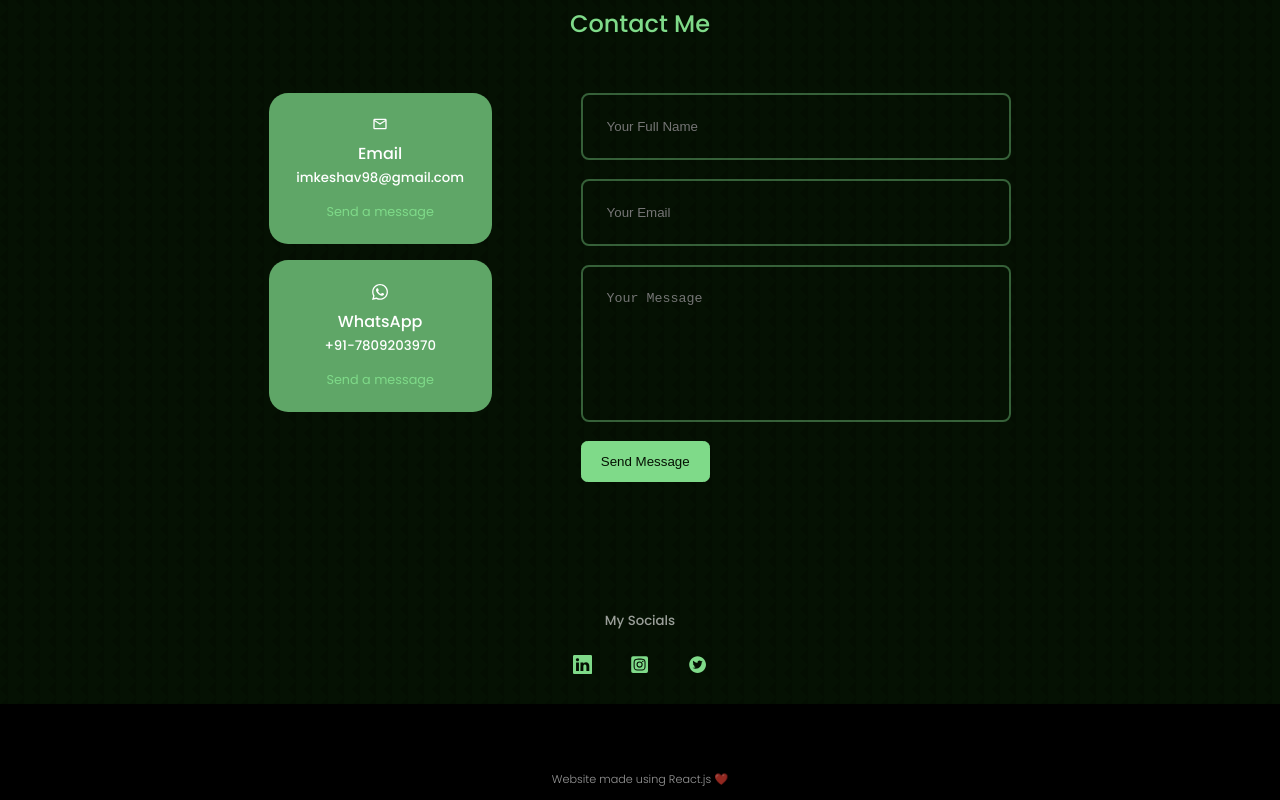
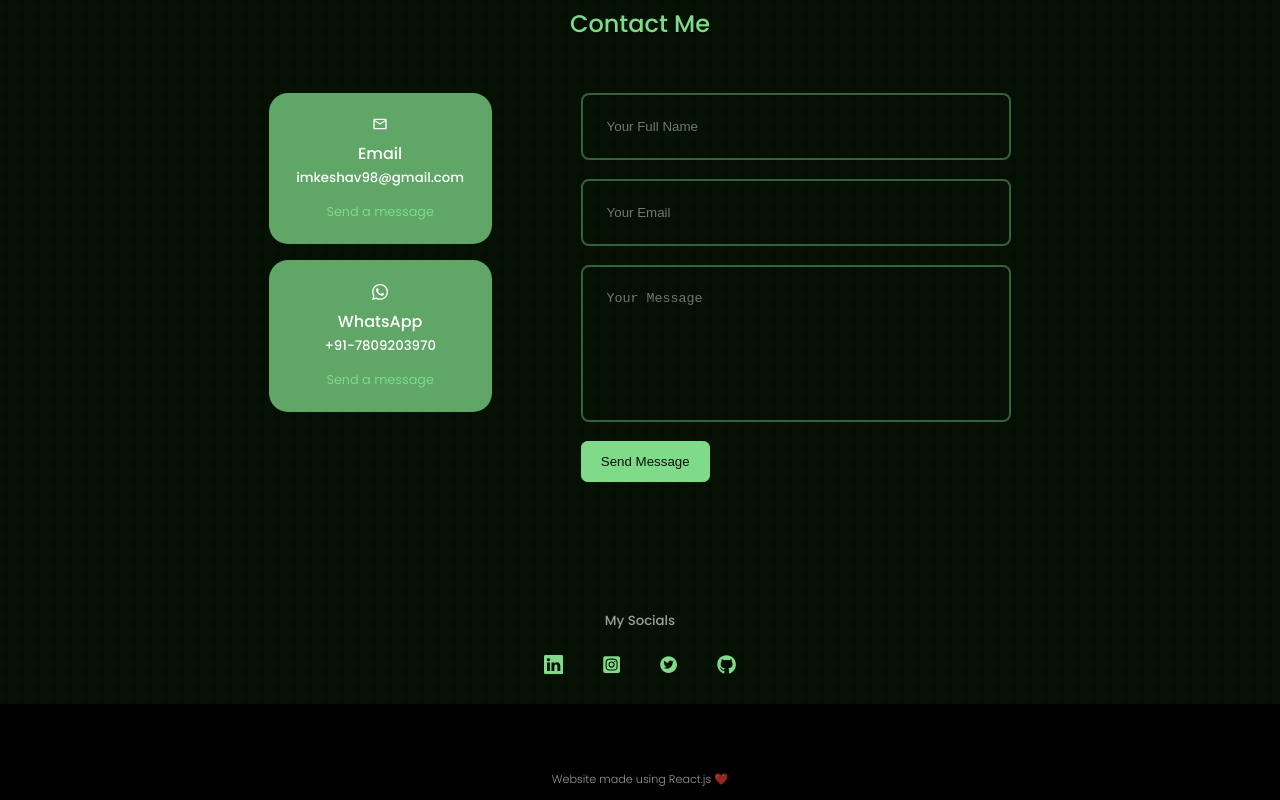
Before and after one commit to imkeshav98/portfolio, a React (Create React App) app: page / in a window 1280 px wide. Shown: the part 3271-4071 px from the top of the page. Built offline with nearby package versions, Linux system fonts and the light colour scheme.

Commit message:
footer update

```diff
--- a/src/components/footer/Footer.jsx
+++ b/src/components/footer/Footer.jsx
@@ -2,6 +2,7 @@
 import { BsLinkedin } from "react-icons/bs";
 import { FaInstagramSquare } from "react-icons/fa";
 import { AiFillTwitterCircle } from "react-icons/ai";
+import { FaGithub } from "react-icons/fa";
 
 import React from "react";
 
@@ -32,6 +33,13 @@
           >
             <AiFillTwitterCircle />
           </a>
+          <a
+            href="https://github.com/imkeshav98"
+            target="_blank"
+            rel="noreferrer"
+          >
+            <FaGithub />
+          </a>
         </div>
       </section>
       <div className="spacer">
```
